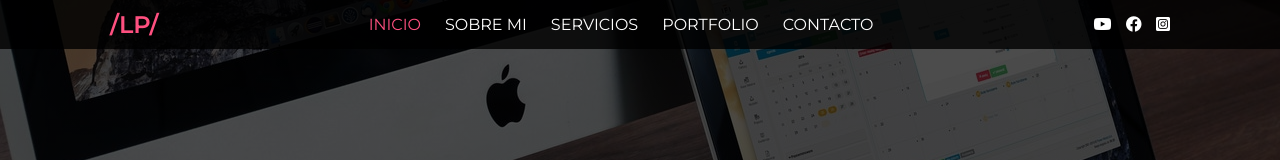
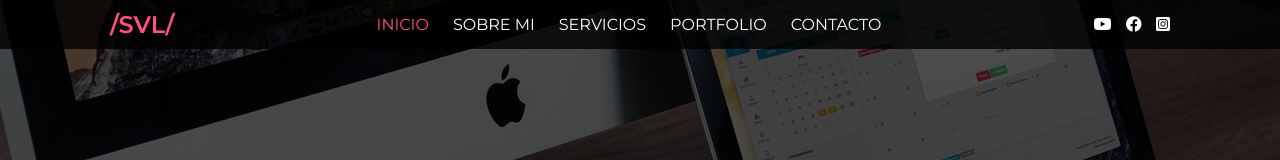
Before and after one commit to santyvivas/testing, a plain HTML site: page index.html in a window 1280 px wide. Shown: the top 160 px of the page. Drawn offline with Linux system fonts and the light colour scheme.

Commit message:
some changes

```diff
--- a/index.html
+++ b/index.html
@@ -17,7 +17,7 @@
         <div class="contenido">
             <header>
                 <div class="contenido-header">
-                    <h1>/LP/</h1>
+                    <h1>/SVL/</h1>
                     <nav id="nav" class="">
                         <ul id="links">
                             <li><a href="#inicio" class="seleccionado" onclick="seleccionar(this)">INICIO</a></li>
```
